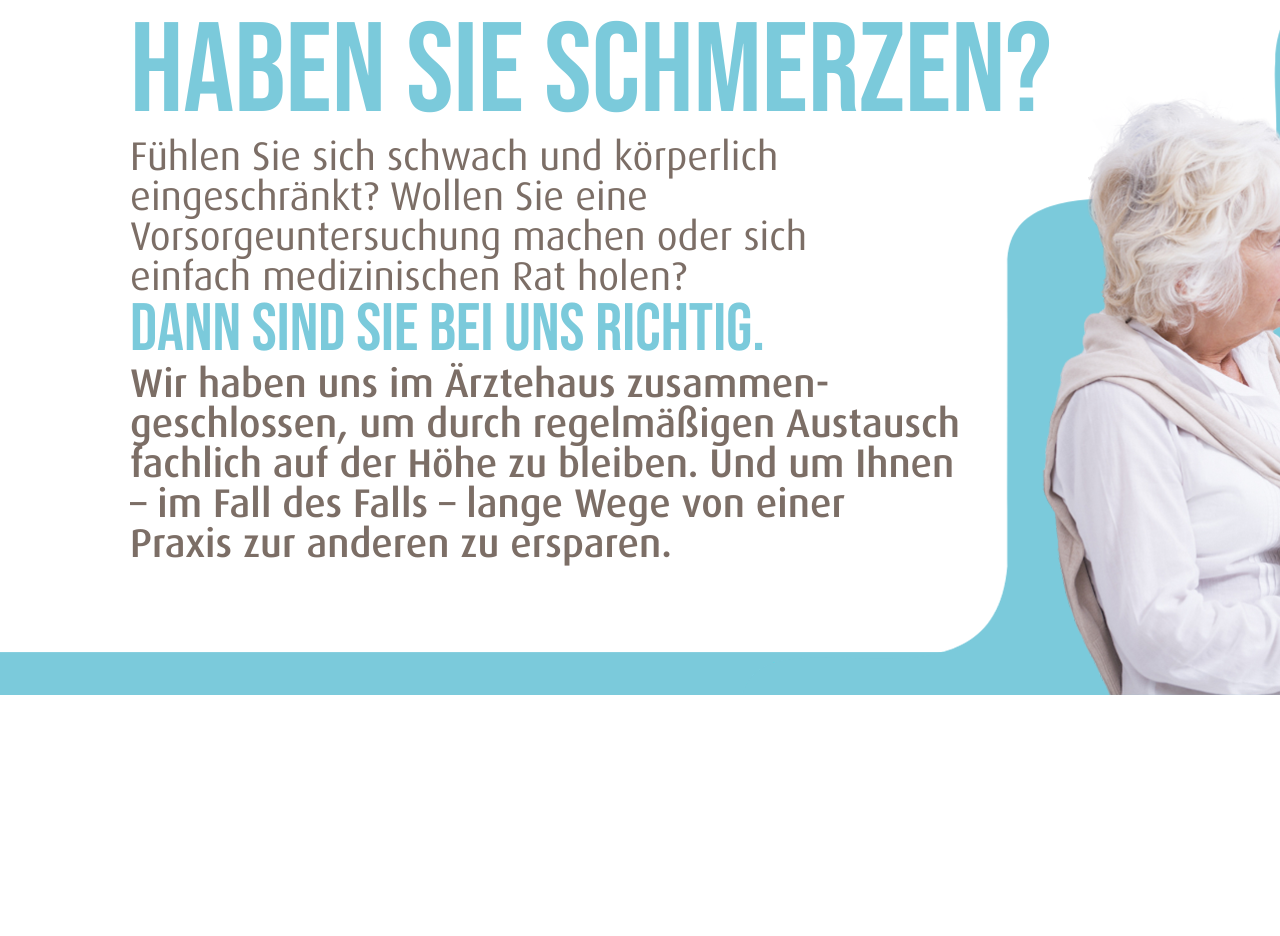
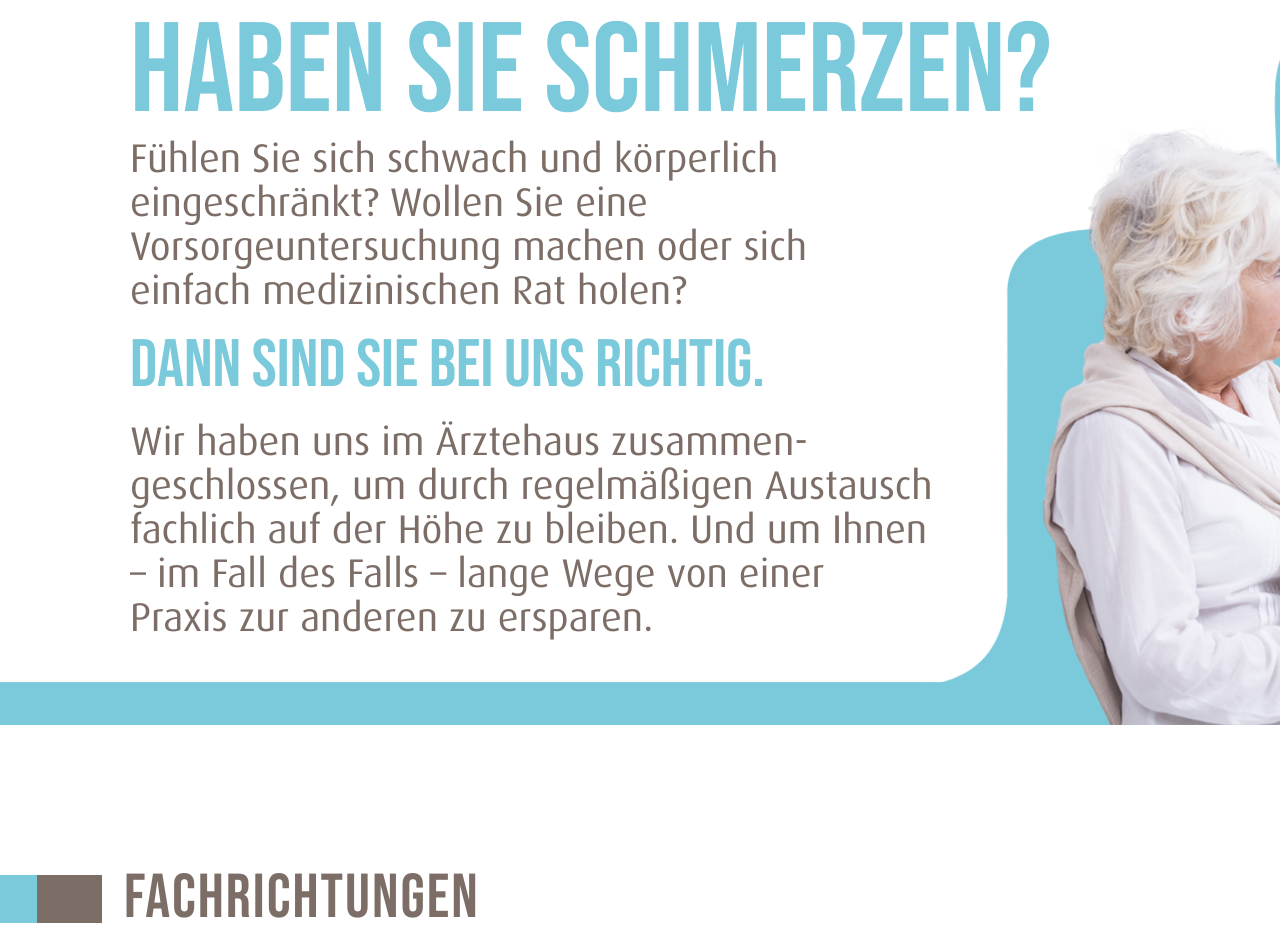
Before and after one commit to manimovassagh/PraxisProjekt, a plain HTML site: page index.html in a window 1280 px wide. Shown: the part 400-1336 px from the top of the page. Before the commit the page ends 1098 px from the top, so only its background shows below. Drawn offline with Linux system fonts and the light colour scheme.

Commit message:
added fachrichtungen in middle page

```diff
--- a/index.html
+++ b/index.html
@@ -29,8 +29,9 @@
         <div class="menuBluePart"></div>
       </div>
     </div>
+    <div class="middlepart">
 
-    <img src="Asset/header.png" alt="" class="test" />
+        <img src="Asset/header.png" alt="" class="imageMiddle" />
         <div class="textMiddle">
             <div class="firstHeaderText">Haben Sie Schmerzen?</div>
             <div class="firstmainText">
@@ -44,5 +45,13 @@
                 Falls – lange Wege von einer<br> Praxis zur anderen zu ersparen.
             </div>
         </div>
+    </div>
+    <div class="leftPart thirdPart">
+        <div class="end1"></div>
+        <div class="end2"></div>
+        <div class="fachrichtung">
+          FACHRICHTUNGEN
+        </div>
+      </div>
   </body>
 </html>
--- a/style.css
+++ b/style.css
@@ -225,25 +225,52 @@ a:hover{
     font-family: bebasneue;
     color: #7bcadb;
     font-size: 127px;
-}
-.firstmainText{
-font-family: dexRegular;
-font-size: 40px;
-color: #7c6e66;
+
 }
 .secondHeaderText{
     font-family: bebasneue;
     color: #7bcadb;
     font-size: 67px;
+    margin-top: 20px;
+
+}
+
+.firstmainText{
+font-family: dexRegular;
+font-size: 40px;
+color: #7c6e66;
+line-height: 1.1;
 }
 .secondmainText{
-    font-family: dexMedium;
+    font-family: dexRegular;
     font-size: 40px;
     color: #7c6e66;
+    margin-top: 20px;
+    line-height: 1.1;
 }
+
 .textMiddle{
     position: absolute;
     top: 410px;
     left: 130px;
+
+
+
 }
-/* Middle Part CSS FInish */
+
+.imageMiddle{
+    padding-top: 30px;
+}
+.thirdPart{
+    margin-top: 140px;
+    display: flex;
+    align-items: center;
+   font-family: bebasneue;
+   font-size: 62px;
+   color: #7c6e66;
+   letter-spacing: 2px;
+}
+.fachrichtung{
+    margin-left: 22px;
+
+}
```
Lines whose indentation alone changed are shown as unchanged.
